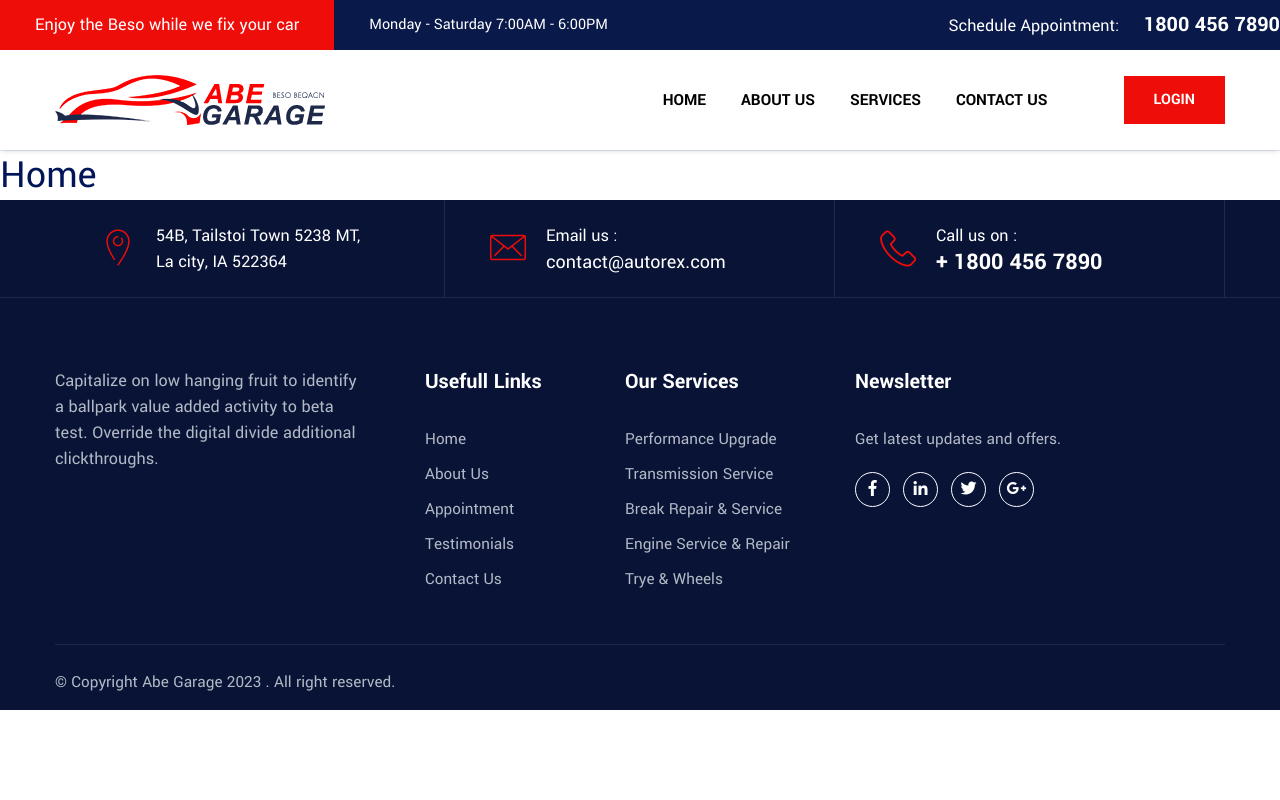
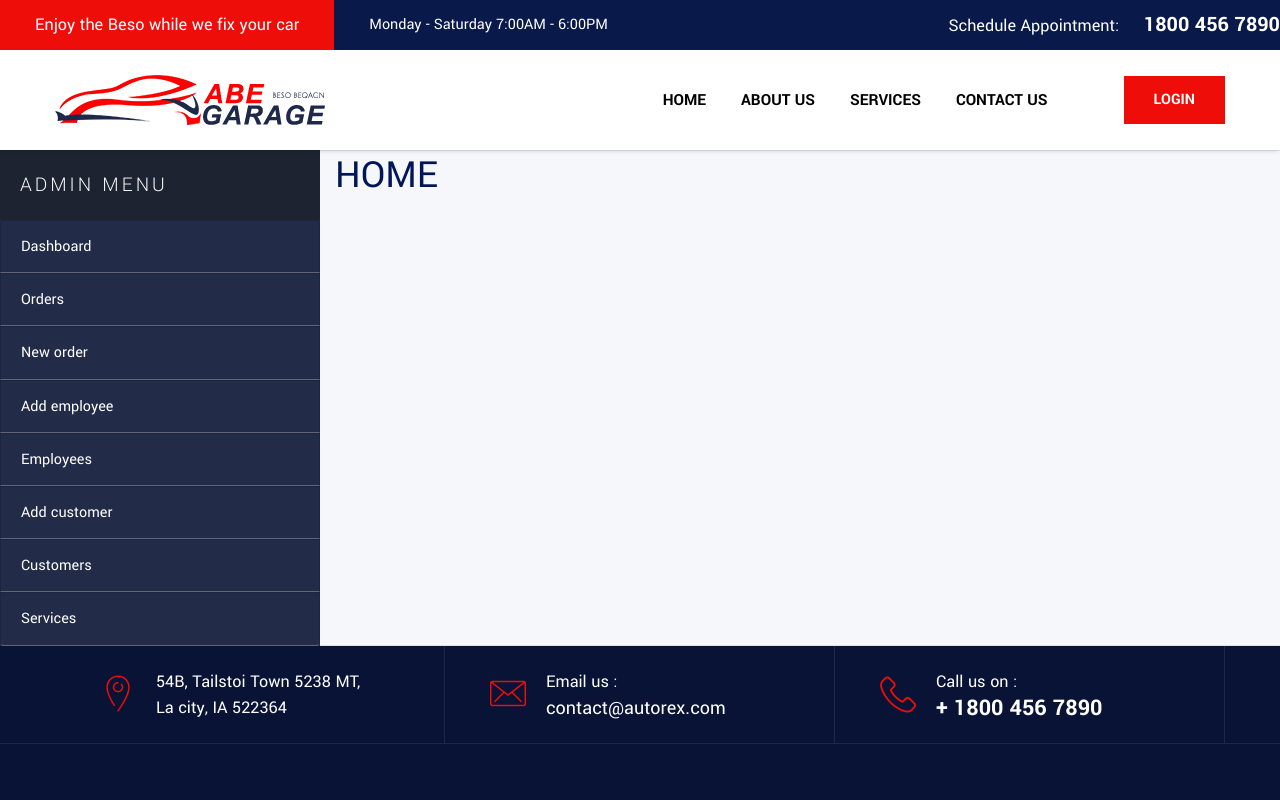
Before and after one commit to SamuelT19/AbeGarage-GROUP, a React (Create React App) app in the folder frontend/: page / in a window 1280 px wide. Shown: the top 800 px of the page. Built offline with nearby package versions, Linux system fonts and the light colour scheme; no server answers.

Commit message:
login fixed

```diff
--- a/frontend/src/markup/pages/Home.js
+++ b/frontend/src/markup/pages/Home.js
@@ -1,9 +1,19 @@
 import React from 'react';
+import AdminMenu from '../components/Admin/AdminMenu/AdminMenu';
 
 function Home(props) {
   return (
     <div>
-      <h1>Home</h1>
+      <div className="container-fluid admin-pages">
+        <div className="row">
+          <div className="col-md-3 admin-left-side">
+            <AdminMenu/>
+          </div>
+          <div className="col-md-9 admin-right-side">
+            <h1>HOME</h1>
+          </div>
+        </div>
+      </div>
     </div>
   );
 }
```
Also changed, not shown: 1 other file (tests, documents, lock files or other folders).
